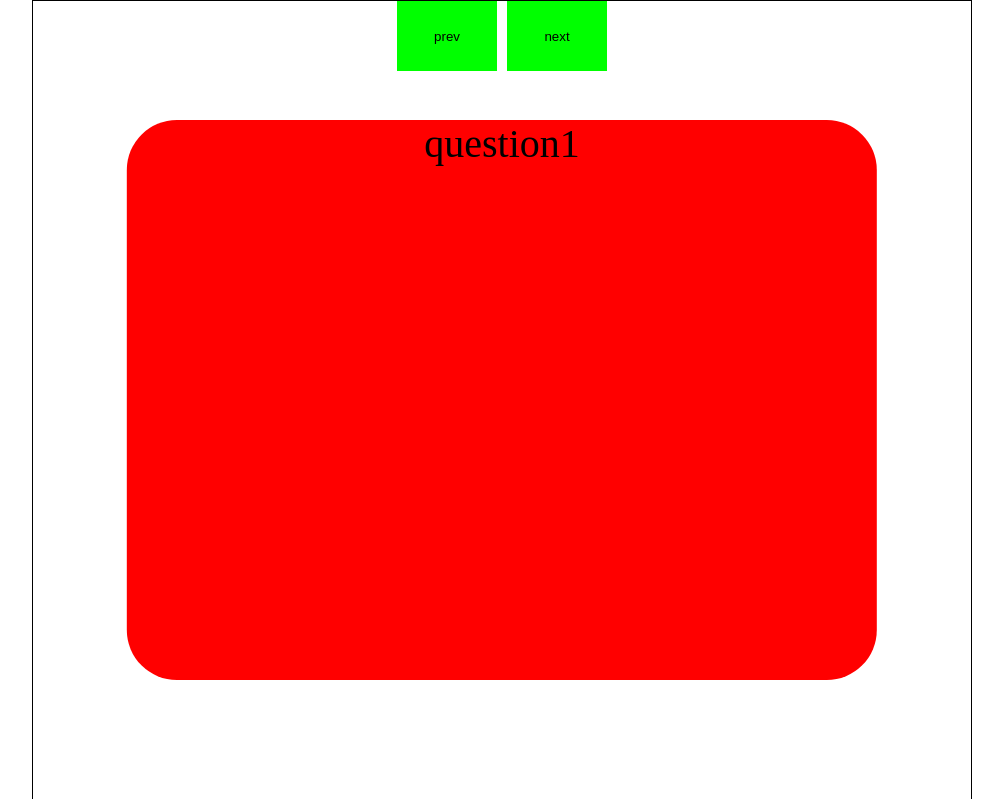
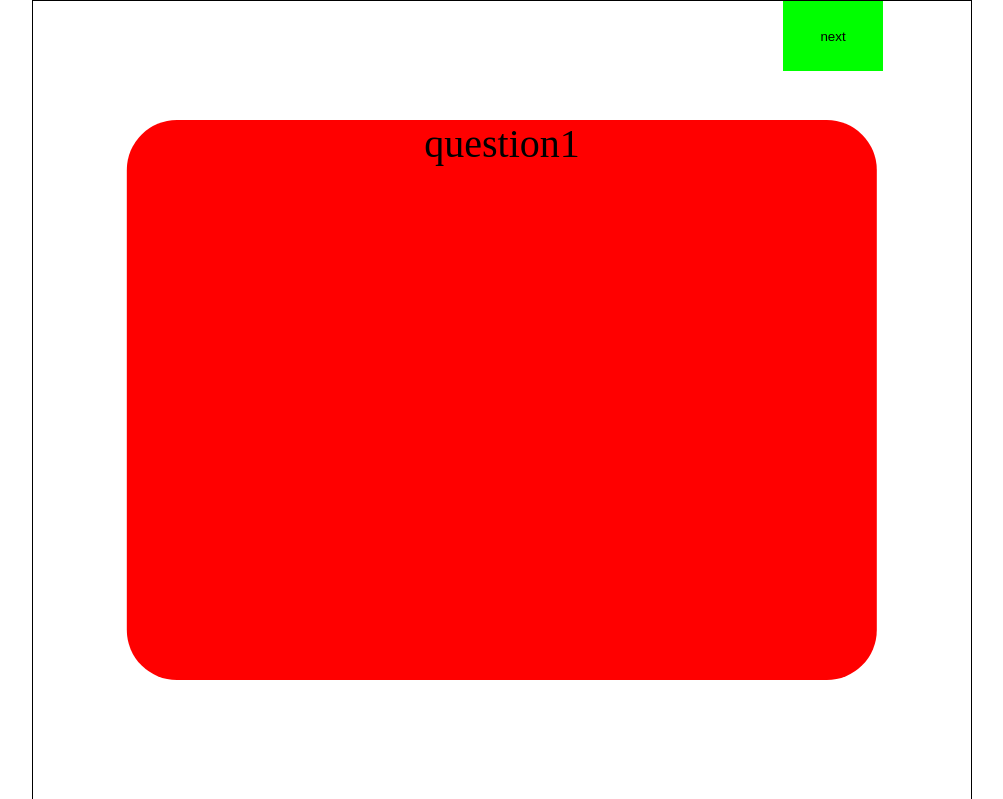
Before and after one commit to grimeo/CheeseQuiz, a plain HTML site: page index.html in a window 1280 px wide. Shown: the whole page, without its empty margins (138-1141 px from the left). Drawn offline with Linux system fonts and the light colour scheme.

Commit message:
add: hide and show of button if the page cannot be change

```diff
--- a/index.html
+++ b/index.html
@@ -21,8 +21,8 @@
         <div class="questionaireDiv" id="q9">question9</div>
         <div class="questionaireDiv" id="q10">question10</div>
 
-        <button class="btnl" onclick="changeQuestion(-1)">prev</button>
-        <button class="btnr" onclick="changeQuestion(+1)">next</button>
+        <button id="btnl" onclick="changeQuestion(-1)">prev</button>
+        <button id="btnr" onclick="changeQuestion(+1)">next</button>
     </div>
 
     <script src="script.js"></script>
--- a/script.js
+++ b/script.js
@@ -14,14 +14,23 @@
 // }
 var page = 0;
 
+var btnl = document.getElementById('btnl');
+var btnr = document.getElementById('btnr')
+
+
 function changeQuestion(n) {
     var i;
     var qdiv = document.getElementsByClassName('questionaireDiv');
     if((page == 0 && n==-1)||(page==9 && n==+1)){
         n = 0;
-        page = page;
+
+
+        //page==0 ? btnl.style.display = 'none' : btnl.style.display = 'block';
+        //page==9 ? btnr.style.display = 'none' : btnr.style.display = 'block';
     } else {
         page = page + n;
+        page==0 ? btnl.style.display = 'none' : btnl.style.display = 'block';
+        page==9 ? btnr.style.display = 'none' : btnr.style.display = 'block';
         for (i=0;i<qdiv.length;i++){
             page==i ? qdiv[i].style.display= 'block' : qdiv[i].style.display='none';
         }
--- a/styles.css
+++ b/styles.css
@@ -23,11 +23,18 @@
     transform: translate(-50%, -50%);
 }
 
-.btnl, .btnr {
+#btnl, #btnr {
+    position: absolute;
     width: 100px;
     height: 70px;
     border: none;
     background-color: lime;
+}
+#btnr {
+    left: 750px;
+}
+#btnl {
+    left: 100px;
 }
 
 div{
```
